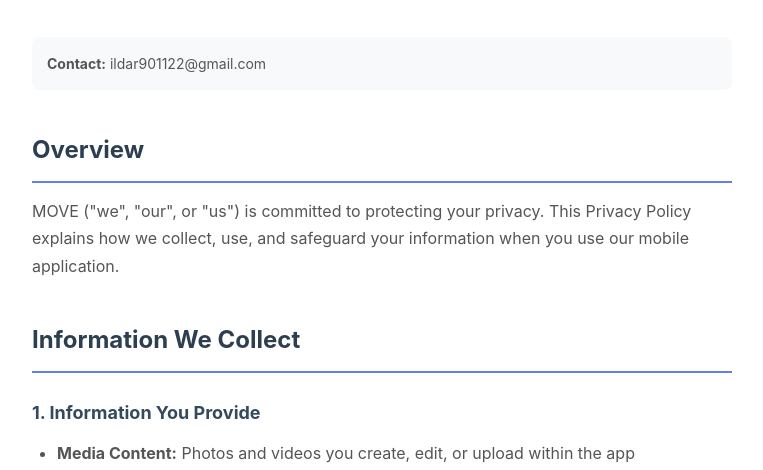
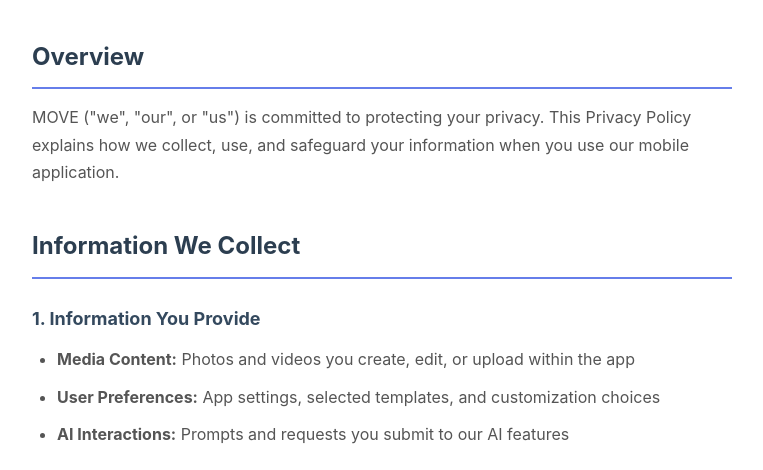
Before and after one commit to shanaum/move-legal-docs, a plain HTML site: page privacy-policy.html in a window 1280 px wide. Shown: the part 327-797 px from the top of the page, without its empty margins (258-1021 px from the left). Drawn offline with Linux system fonts and the light colour scheme.

Commit message:
Update email to sasha6249@gmail.com, remove top contact block

```diff
--- a/privacy-policy.html
+++ b/privacy-policy.html
@@ -144,9 +144,6 @@
             <p class="last-updated">Last Updated: <span class="highlight">December 26, 2025</span></p>
         </div>
 
-        <div class="contact-info">
-            <strong>Contact:</strong> ildar901122@gmail.com
-        </div>
 
         <div class="section">
             <h2>Overview</h2>
@@ -253,7 +250,7 @@
                 <li><strong>Opt-Out:</strong> Disable analytics or optional features</li>
                 <li><strong>Export Content:</strong> Export all your created content from the app</li>
             </ol>
-            <p>To exercise these rights, contact us at <strong>ildar901122@gmail.com</strong></p>
+            <p>To exercise these rights, contact us at <strong>sasha6249@gmail.com</strong></p>
         </div>
 
         <div class="section">
@@ -292,7 +289,7 @@
             <h2>Contact Us</h2>
             <p>If you have questions about this Privacy Policy or our privacy practices, please contact us:</p>
             <ul>
-                <li><strong>Email:</strong> ildar901122@gmail.com</li>
+                <li><strong>Email:</strong> sasha6249@gmail.com</li>
                 <li><strong>Telegram:</strong> @shanaum</li>
             </ul>
         </div>
```
Also changed, not shown: terms-of-service.html (+1 -5 lines).
